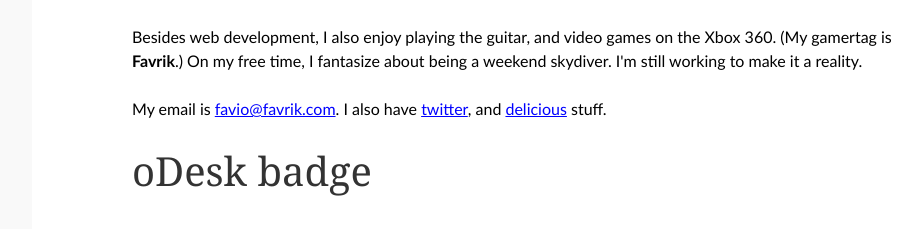
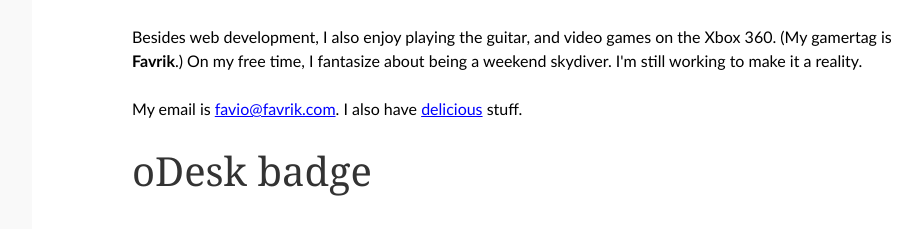
Before and after one commit to favrik/favrik.com, a Jekyll site: the page built from about/index.html, in a window 1280 px wide. Shown: the part 437-666 px from the top of the page, without its empty margins (128-1050 px from the left). Built offline with Jekyll 4.4.1, drawn with Linux system fonts in a browser that asks for light colours; Markdown is read by kramdown in place of the engine named in the settings; a script that is not in the unit is left out.

Commit message:
Remove twitter stuff

```diff
--- a/about/index.html
+++ b/about/index.html
@@ -35,7 +35,7 @@ function hivelogic_enkoder(){var kode=
     <p>My email is <script type="text/javascript">/* <![CDATA[ */
 hivelogic_enkoder();
 /* ]]> */
-</script>. I also have <a href="http://twitter.com/favrik/">twitter</a>, and <a href="http://delicious.com/favio">delicious</a> stuff.</p>
+</script>. I also have <a href="http://delicious.com/favio">delicious</a> stuff.</p>
 
 <h2>oDesk badge</h2>
 <p>
```
